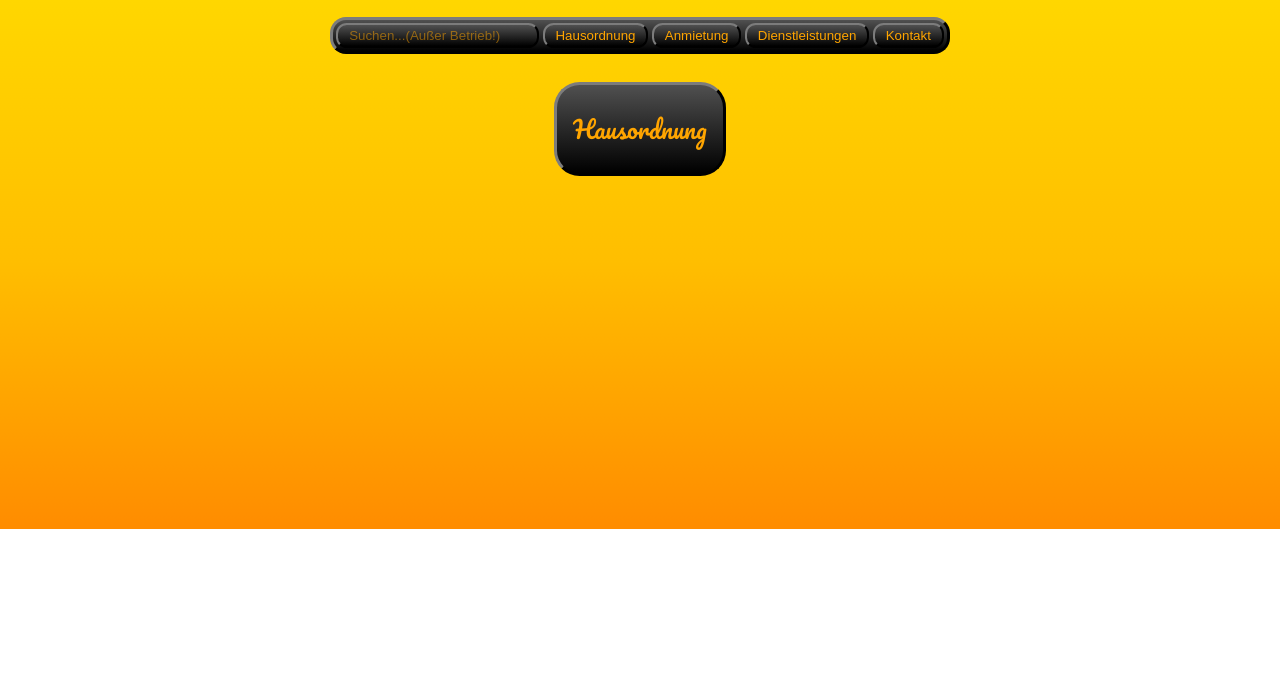
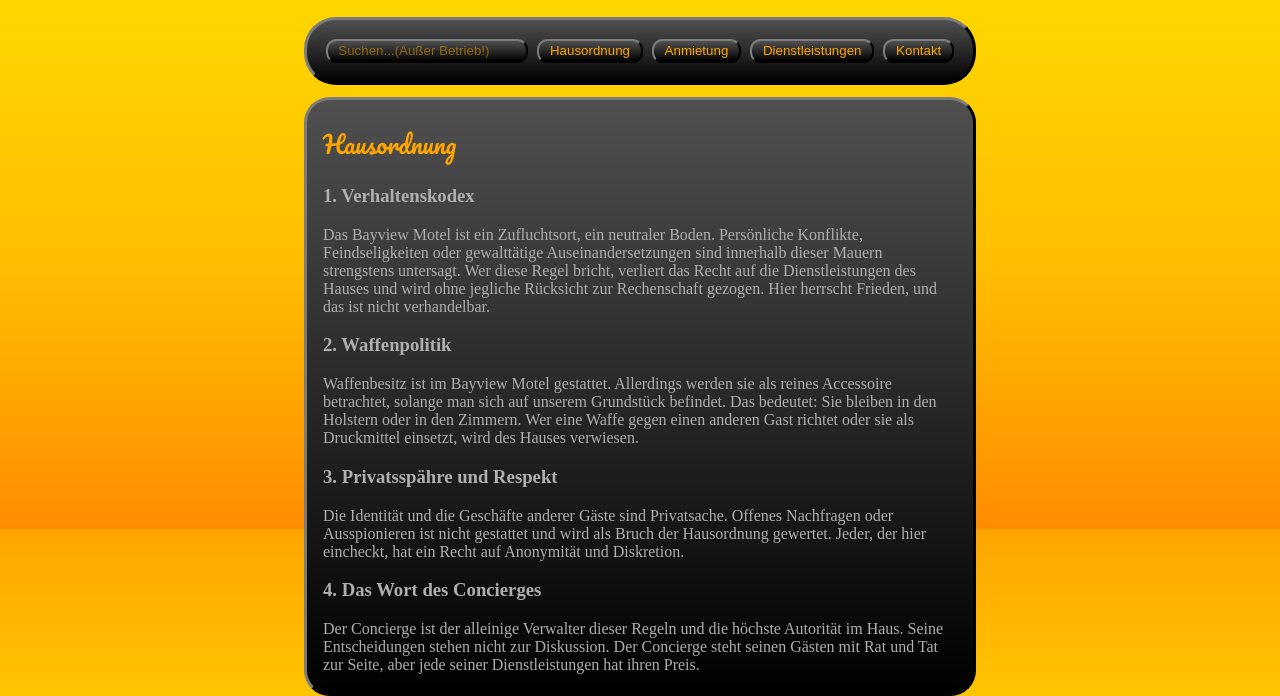
Before and after one commit to Jaymental/BayviewMotel, a plain HTML site: page index.html in a window 1280 px wide. Shown: the part 271-967 px from the top of the page. Before the commit the page ends 800 px from the top, so only its background shows below. Drawn offline with Linux system fonts and the light colour scheme.

Commit message:
Houserules

```diff
--- a/index.html
+++ b/index.html
@@ -16,15 +16,42 @@
     <!--Navigationsleiste-->
     <div id="navbar" class="navbar">
         <input type="search" name="Suche" id="Search" placeholder="Suchen...(Außer Betrieb!)">
-        <button id="">Hausordnung</button>
-        <button id="">Anmietung</button>
-        <button id="">Dienstleistungen</button>
-        <button id="">Kontakt</button>
+        <button id="toHouserules">Hausordnung</button>
+        <button id="toRental">Anmietung</button>
+        <button id="toServices">Dienstleistungen</button>
+        <button id="toContact">Kontakt</button>
     </div>
     <!--Inhaltsanzeige-->
     <div id="content" class="content">
-        <div id="Hausordnung">
+        <div id="Houserules" class="topic">
             <h2>Hausordnung</h2>
+            <h3>1. Verhaltenskodex</h3>
+            <p>Das Bayview Motel ist ein Zufluchtsort, ein neutraler Boden. Persönliche Konflikte, Feindseligkeiten oder
+                gewalttätige Auseinandersetzungen sind innerhalb dieser Mauern strengstens untersagt. Wer diese Regel
+                bricht, verliert das Recht auf die Dienstleistungen des Hauses und wird ohne jegliche Rücksicht zur
+                Rechenschaft gezogen. Hier herrscht Frieden, und das ist nicht verhandelbar.</p>
+            <h3>2. Waffenpolitik</h3>
+            <p>Waffenbesitz ist im Bayview Motel gestattet. Allerdings werden sie als reines Accessoire betrachtet,
+                solange man sich auf unserem Grundstück befindet. Das bedeutet: Sie bleiben in den Holstern oder in den
+                Zimmern. Wer eine Waffe gegen einen anderen Gast richtet oder sie als Druckmittel
+                einsetzt, wird des Hauses verwiesen.</p>
+            <h3>3. Privatsspähre und Respekt</h3>
+            <p>Die Identität und die Geschäfte anderer Gäste sind Privatsache. Offenes Nachfragen oder Ausspionieren ist
+                nicht gestattet und wird als Bruch der Hausordnung gewertet. Jeder, der hier eincheckt, hat ein Recht
+                auf Anonymität und Diskretion.</p>
+            <h3>4. Das Wort des Concierges</h3>
+            <p>Der Concierge ist der alleinige Verwalter dieser Regeln und die höchste Autorität im Haus. Seine
+                Entscheidungen stehen nicht zur Diskussion. Der Concierge steht seinen Gästen mit Rat und Tat zur Seite,
+                aber jede seiner Dienstleistungen hat ihren Preis.</p>
+        </div>
+        <div id="Rental" class="topic hidden">
+            <h2>Anmietung</h2>
+        </div>
+        <div id="Services" class="topic hidden">
+            <h2>Dienstleistungen</h2>
+        </div>
+        <div id="Contact" class="topic hidden">
+            <h2>Kontakt</h2>
         </div>
     </div>
     <!--Skripte-->
--- a/style.css
+++ b/style.css
@@ -17,6 +17,7 @@
     overflow: auto;
     -webkit-user-select: none;
     user-select: none;
+    transition: visibility 0.3s ease;
 }
 
 h1 {
@@ -37,22 +38,34 @@
     color: rgb(255, 165, 0);
 }
 
+.hidden {
+    position: absolute;
+    visibility: hidden;
+}
+
 .navbar {
     position: fixed;
     top: 18em;
     border: 0.2em outset rgb(40, 40, 40);
     background: linear-gradient(rgb(80, 80, 80), rgb(0, 0, 0));
-    border-radius: 1em;
-    padding: 0.2em;
+    border-radius: 2em;
+    padding: 1em;
 }
 
 .navbar button,
 input {
     color: rgb(255, 165, 0);
     padding: 0.2em 0.8em;
+    margin: 0.2em;
     background: linear-gradient(rgb(80, 80, 80), rgb(0, 0, 0));
     border-radius: 0.8em;
     border: 0.2em outset rgb(40, 40, 40);
+    transition: transform 0.3s ease;
+}
+
+.navbar button:hover{
+    transform: scale(1.05);
+    border-color: rgb(255,165,0);
 }
 
 .navbar input::placeholder {
@@ -63,9 +76,21 @@
     color: rgba(255, 165, 0, 0.8);
 }
 
+.navbar, .content {
+    width:42em;
+}
+
 .content {
+    position: absolute;
+    top: 23em;
     background: linear-gradient(rgb(80, 80, 80), rgb(0, 0, 0));
     border: 0.2em outset rgb(40, 40, 40);
     padding: 0.2em 1em;
     border-radius: 1.6em;
+    height: auto;
 }
+
+.topic {
+    color: rgb(175,175,175);
+    top: 0.2em;
+}
```
